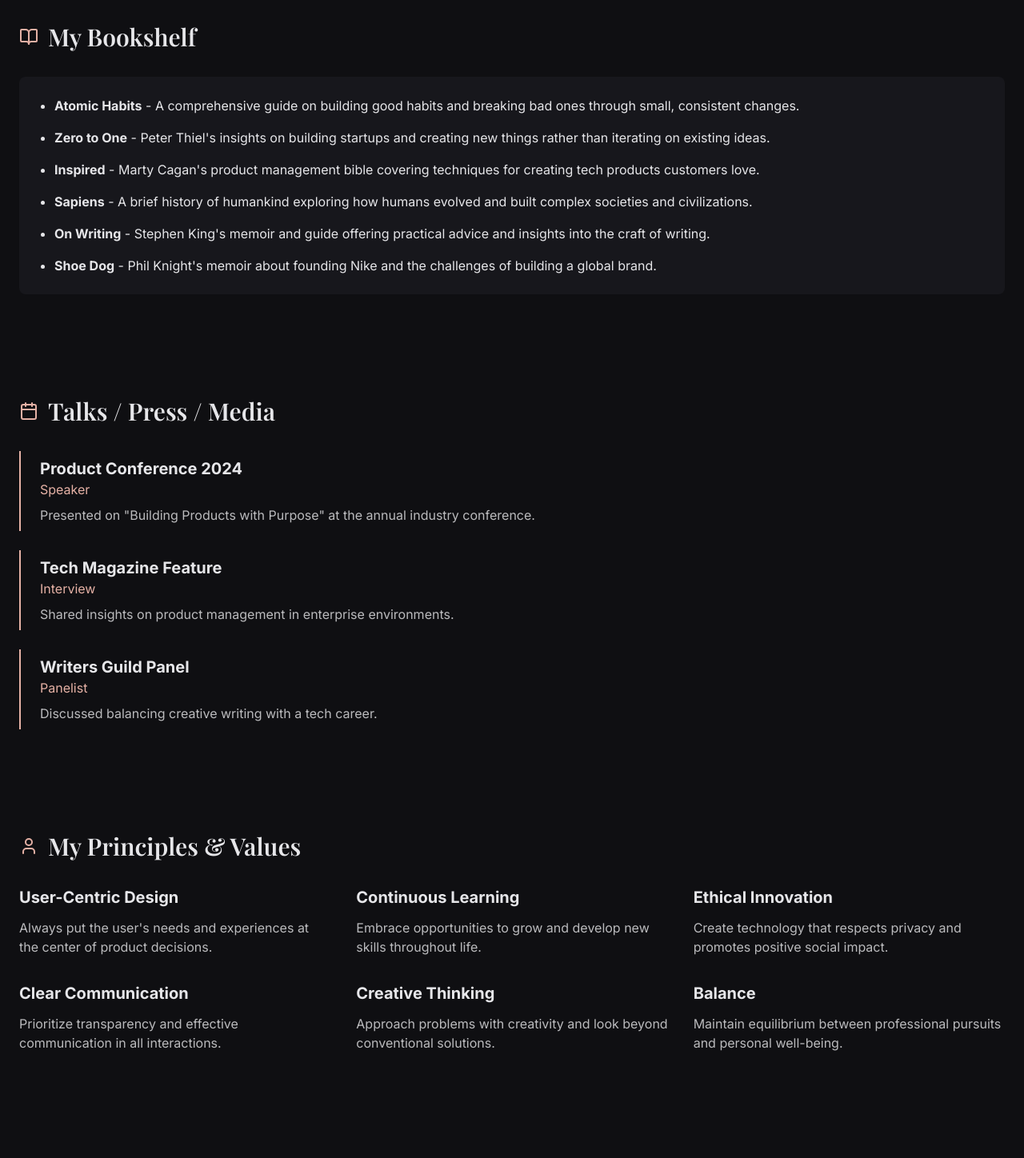
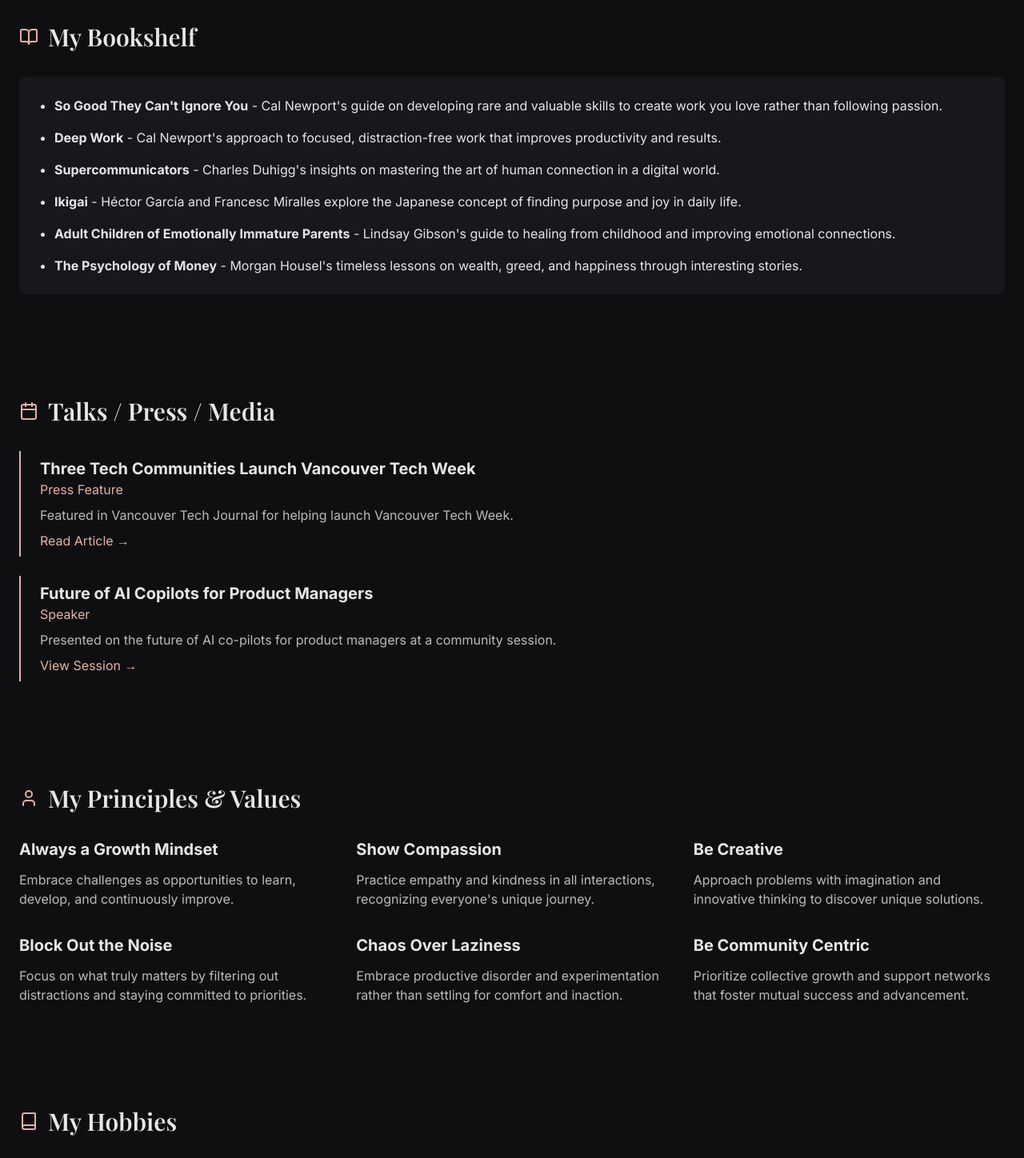
Before and after one commit to seykafu/seykafu-portfolio, a React (Vite) app: page /about in a window 1280 px wide. Shown: the part 1980-3428 px from the top of the page at 80% size. Built offline with nearby package versions, Linux system fonts and the light colour scheme.

Commit message:
Update About Me and other sections
Updated the About Me, Podcasts, Bookshelf, Talks/Press/Media, and Principles sections with new content and links. Also updated the product portfolio.

```diff
--- a/src/components/about/BookshelfSection.tsx
+++ b/src/components/about/BookshelfSection.tsx
@@ -12,22 +12,22 @@ const BookshelfSection = () => {
       <div className="bg-portfolio-muted/30 p-6 rounded-lg">
         <ul className="space-y-4 list-disc pl-5">
           <li>
-            <span className="font-bold">Atomic Habits</span> - A comprehensive guide on building good habits and breaking bad ones through small, consistent changes.
+            <span className="font-bold">So Good They Can't Ignore You</span> - Cal Newport's guide on developing rare and valuable skills to create work you love rather than following passion.
           </li>
           <li>
-            <span className="font-bold">Zero to One</span> - Peter Thiel's insights on building startups and creating new things rather than iterating on existing ideas.
+            <span className="font-bold">Deep Work</span> - Cal Newport's approach to focused, distraction-free work that improves productivity and results.
           </li>
           <li>
-            <span className="font-bold">Inspired</span> - Marty Cagan's product management bible covering techniques for creating tech products customers love.
+            <span className="font-bold">Supercommunicators</span> - Charles Duhigg's insights on mastering the art of human connection in a digital world.
           </li>
           <li>
-            <span className="font-bold">Sapiens</span> - A brief history of humankind exploring how humans evolved and built complex societies and civilizations.
+            <span className="font-bold">Ikigai</span> - Héctor García and Francesc Miralles explore the Japanese concept of finding purpose and joy in daily life.
           </li>
           <li>
-            <span className="font-bold">On Writing</span> - Stephen King's memoir and guide offering practical advice and insights into the craft of writing.
+            <span className="font-bold">Adult Children of Emotionally Immature Parents</span> - Lindsay Gibson's guide to healing from childhood and improving emotional connections.
           </li>
           <li>
-            <span className="font-bold">Shoe Dog</span> - Phil Knight's memoir about founding Nike and the challenges of building a global brand.
+            <span className="font-bold">The Psychology of Money</span> - Morgan Housel's timeless lessons on wealth, greed, and happiness through interesting stories.
           </li>
         </ul>
       </div>
--- a/src/components/about/CareerSection.tsx
+++ b/src/components/about/CareerSection.tsx
@@ -37,8 +37,8 @@ const CareerSection = () => {
           <div>
             <h3 className="text-xl font-bold">Unity & Shenkii</h3>
             <p className="text-lg text-portfolio-text/80 mt-2">
-              Contributed to gaming and VR educational platforms, enhancing user experiences
-              and expanding product capabilities.
+              Worked on Unity Cloud Content Delivery as a PM and contributed to Shenkii,
+              a Japanese NFT marketplace platform.
             </p>
           </div>
         </div>
--- a/src/components/about/PodcastsSection.tsx
+++ b/src/components/about/PodcastsSection.tsx
@@ -15,21 +15,21 @@ const PodcastsSection = () => {
           <p className="text-portfolio-text/80 mb-4">
             Discussions about product management trends and insights from the PM Hive community.
           </p>
-          <a href="#" className="text-portfolio-accent hover:text-portfolio-accent-light">Listen →</a>
+          <a href="https://www.youtube.com/@PMHive" target="_blank" rel="noopener noreferrer" className="text-portfolio-accent hover:text-portfolio-accent-light">Listen →</a>
         </div>
         <div className="bg-portfolio-muted/30 p-6 rounded-lg">
           <h3 className="text-xl font-bold mb-2">UW PM Club Podcast</h3>
           <p className="text-portfolio-text/80 mb-4">
             Interviews and conversations with University of Waterloo product managers and industry experts.
           </p>
-          <a href="#" className="text-portfolio-accent hover:text-portfolio-accent-light">Listen →</a>
+          <a href="https://open.spotify.com/show/4bjMhUJIKYlAl0nCjQCqGv?si=67101dd1058840b1" target="_blank" rel="noopener noreferrer" className="text-portfolio-accent hover:text-portfolio-accent-light">Listen →</a>
         </div>
         <div className="bg-portfolio-muted/30 p-6 rounded-lg">
           <h3 className="text-xl font-bold mb-2">Dare To Dream Podcast</h3>
           <p className="text-portfolio-text/80 mb-4">
             Coming soon! Exploring career journeys and professional development strategies.
           </p>
-          <a href="#" className="text-portfolio-accent hover:text-portfolio-accent-light">Coming Soon →</a>
+          <a href="https://medium.com/dream-house/dealing-with-career-anxiety-announcing-my-upcoming-book-dare-to-dream-b50bd5227d02" target="_blank" rel="noopener noreferrer" className="text-portfolio-accent hover:text-portfolio-accent-light">Coming Soon →</a>
         </div>
       </div>
     </section>
--- a/src/components/about/PrinciplesSection.tsx
+++ b/src/components/about/PrinciplesSection.tsx
@@ -11,39 +11,39 @@ const PrinciplesSection = () => {
       </div>
       <div className="grid grid-cols-1 md:grid-cols-2 lg:grid-cols-3 gap-8">
         <div>
-          <h3 className="text-xl font-bold mb-3">User-Centric Design</h3>
+          <h3 className="text-xl font-bold mb-3">Always a Growth Mindset</h3>
           <p className="text-portfolio-text/80">
-            Always put the user's needs and experiences at the center of product decisions.
+            Embrace challenges as opportunities to learn, develop, and continuously improve.
           </p>
         </div>
         <div>
-          <h3 className="text-xl font-bold mb-3">Continuous Learning</h3>
+          <h3 className="text-xl font-bold mb-3">Show Compassion</h3>
           <p className="text-portfolio-text/80">
-            Embrace opportunities to grow and develop new skills throughout life.
+            Practice empathy and kindness in all interactions, recognizing everyone's unique journey.
           </p>
         </div>
         <div>
-          <h3 className="text-xl font-bold mb-3">Ethical Innovation</h3>
+          <h3 className="text-xl font-bold mb-3">Be Creative</h3>
           <p className="text-portfolio-text/80">
-            Create technology that respects privacy and promotes positive social impact.
+            Approach problems with imagination and innovative thinking to discover unique solutions.
           </p>
         </div>
         <div>
-          <h3 className="text-xl font-bold mb-3">Clear Communication</h3>
+          <h3 className="text-xl font-bold mb-3">Block Out the Noise</h3>
           <p className="text-portfolio-text/80">
-            Prioritize transparency and effective communication in all interactions.
+            Focus on what truly matters by filtering out distractions and staying committed to priorities.
           </p>
         </div>
         <div>
-          <h3 className="text-xl font-bold mb-3">Creative Thinking</h3>
+          <h3 className="text-xl font-bold mb-3">Chaos Over Laziness</h3>
           <p className="text-portfolio-text/80">
-            Approach problems with creativity and look beyond conventional solutions.
+            Embrace productive disorder and experimentation rather than settling for comfort and inaction.
           </p>
         </div>
         <div>
-          <h3 className="text-xl font-bold mb-3">Balance</h3>
+          <h3 className="text-xl font-bold mb-3">Be Community Centric</h3>
           <p className="text-portfolio-text/80">
-            Maintain equilibrium between professional pursuits and personal well-being.
+            Prioritize collective growth and support networks that foster mutual success and advancement.
           </p>
         </div>
       </div>
--- a/src/components/about/TalksSection.tsx
+++ b/src/components/about/TalksSection.tsx
@@ -11,25 +11,34 @@ const TalksSection = () => {
       </div>
       <div className="space-y-6">
         <div className="border-l-2 border-portfolio-accent pl-6 py-2">
-          <h3 className="text-xl font-bold">Product Conference 2024</h3>
+          <h3 className="text-xl font-bold">Three Tech Communities Launch Vancouver Tech Week</h3>
+          <p className="text-portfolio-accent">Press Feature</p>
+          <p className="text-portfolio-text/80 mt-2">
+            Featured in Vancouver Tech Journal for helping launch Vancouver Tech Week.
+          </p>
+          <a
+            href="https://vantechjournal.com/p/three-tech-communities-officially-launch-vancouver-tech-week"
+            target="_blank"
+            rel="noopener noreferrer"
+            className="text-portfolio-accent hover:text-portfolio-accent-light mt-2 inline-block"
+          >
+            Read Article →
+          </a>
+        </div>
+        <div className="border-l-2 border-portfolio-accent pl-6 py-2">
+          <h3 className="text-xl font-bold">Future of AI Copilots for Product Managers</h3>
           <p className="text-portfolio-accent">Speaker</p>
           <p className="text-portfolio-text/80 mt-2">
-            Presented on "Building Products with Purpose" at the annual industry conference.
+            Presented on the future of AI co-pilots for product managers at a community session.
           </p>
-        </div>
-        <div className="border-l-2 border-portfolio-accent pl-6 py-2">
-          <h3 className="text-xl font-bold">Tech Magazine Feature</h3>
-          <p className="text-portfolio-accent">Interview</p>
-          <p className="text-portfolio-text/80 mt-2">
-            Shared insights on product management in enterprise environments.
-          </p>
-        </div>
-        <div className="border-l-2 border-portfolio-accent pl-6 py-2">
-          <h3 className="text-xl font-bold">Writers Guild Panel</h3>
-          <p className="text-portfolio-accent">Panelist</p>
-          <p className="text-portfolio-text/80 mt-2">
-            Discussed balancing creative writing with a tech career.
-          </p>
+          <a
+            href="https://www.productmanagementexercises.com/public-ai-product-management-community-sessions/future-of-ai-co-pilots-for-product-managers"
+            target="_blank"
+            rel="noopener noreferrer"
+            className="text-portfolio-accent hover:text-portfolio-accent-light mt-2 inline-block"
+          >
+            View Session →
+          </a>
         </div>
       </div>
     </section>
--- a/src/pages/ProductPortfolio.tsx
+++ b/src/pages/ProductPortfolio.tsx
@@ -1,4 +1,3 @@
-
 import React, { useEffect } from 'react';
 import Layout from '../components/Layout';
 
@@ -24,16 +23,16 @@ const ProductPortfolio = () => {
       image: "https://images.unsplash.com/photo-1488590528505-98d2b5aba04b"
     },
     {
+      company: "Unity",
+      year: "2021",
+      description: "Worked on Unity Cloud Content Delivery as a product manager.",
+      image: "https://images.unsplash.com/photo-1614294149010-950b698f72c0"
+    },
+    {
       company: "Shenkii",
       year: "2021",
-      description: "Developed virtual reality experiences and educational tools.",
+      description: "Product manager for a Japanese NFT marketplace platform.",
       image: "https://images.unsplash.com/photo-1592478411213-6153e4ebc07d"
-    },
-    {
-      company: "Unity",
-      year: "2021",
-      description: "Contributed to game development platform and tools.",
-      image: "https://images.unsplash.com/photo-1614294149010-950b698f72c0"
     },
     {
       company: "Avoy",
```
